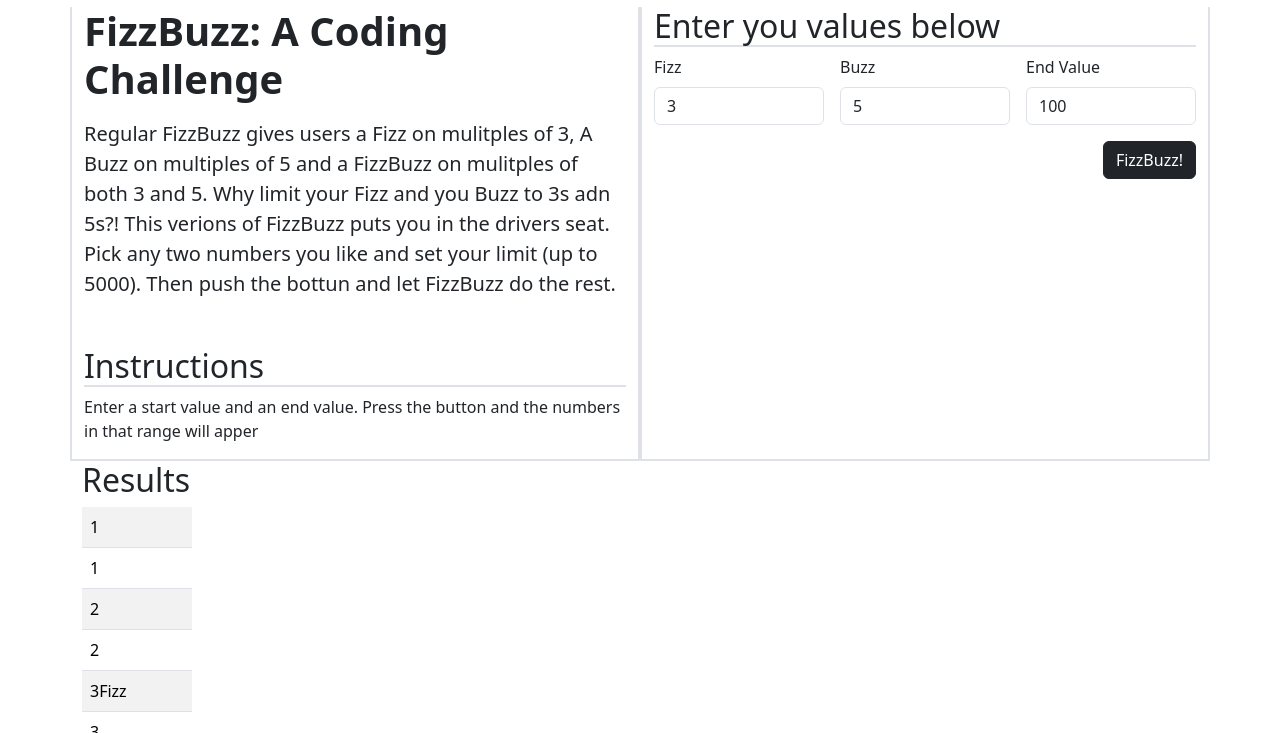
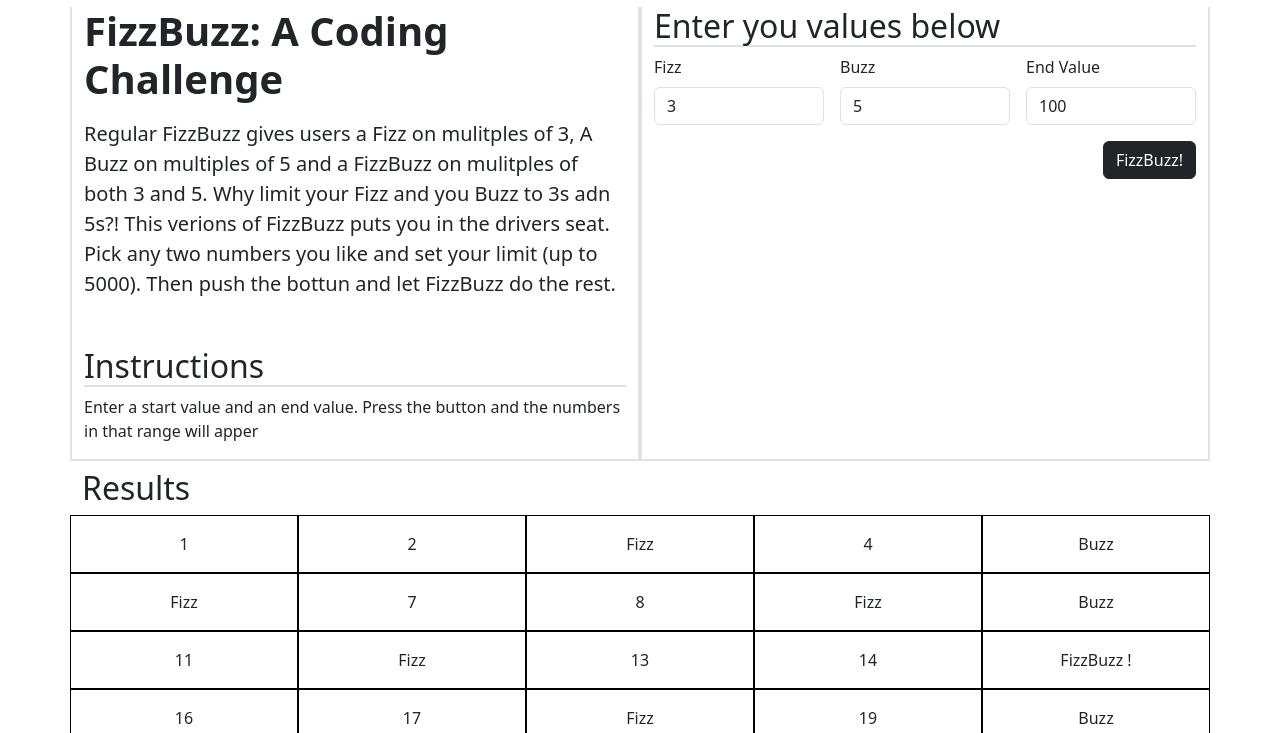
Before and after one commit to TJF71/FizzBuzz, a plain HTML site: page app.html in a window 1280 px wide. Both pictures are taken after a click on the button "FizzBuzz!". Shown: the part 67-800 px from the top of the page. Drawn offline with nearby package versions, Linux system fonts and the light colour scheme; some packages are replaced by stand-ins of ours; a script that the page names is missing.

Commit message:
got the columns and rows working

```diff
--- a/app.html
+++ b/app.html
@@ -72,7 +72,7 @@
 
 
     <main class="container py-3">
-        <div class="row ow-cols-1 row-cols-md-2 gy-1"> <!--  creates one col mobile and two at mid size screens plus-->
+        <div class="row row-cols-1 row-cols-md-2 gy-1"> <!--  creates one col mobile and two at mid size screens plus-->
             <div class="col border-start border-end  border-bottom border-2">
                 <h1 class=" fw-bold mb-3">FizzBuzz: A Coding Challenge</h1>
                 <p class="lead">
@@ -128,15 +128,14 @@
             </div>
         </div>
 
-        <!--
-            <h2 class="mt-5 border-bottom border-2"></h2> nothing but a bottom border here -->
 
-            <h2>Results</h2>
-                <table class="table table-striped d-table-row">
-                    <tbody id="results">
-                        <!-- numbers go here! -->
-                    </tbody>
-                </table>
+        <!-- <h2 class="mt-5 border-bottom border-2">Results</h2> nothing but a bottom border here -->
+
+        <h2 class="mt-2">Results</h2>
+            <div id="results" class="row row-cols-3 row-cols-sm-4 row-cols-md-5 ">
+            <!-- results here? -->
+        </div>
+
 
 
     </main>
--- a/css/site.css
+++ b/css/site.css
@@ -65,6 +65,18 @@ footer .bi:hover {
 .odd  {
     color: red !important;
 }
+
+
+#results .col {
+    text-align: center;
+    padding-top: 1rem;
+    padding-bottom: 1rem;
+    border: 1px solid rgb(1, 0, 0);
+
+}
+
+
+
 /*
 table {
     display: table;
--- a/js/site.js
+++ b/js/site.js
@@ -73,19 +73,19 @@ function displayValues(fizz, buzz, numbers) {
 
         if (currentNumber % fizz == 0 && currentNumber % buzz == 0) {
 
-            html += `<tr><td> ${currentNumber} FizzBuzz ! </td> </tr>`
+            html += `<div class ="col"> FizzBuzz ! </div>`
 
         } else if (currentNumber % fizz == 0) {
-            html += `<tr><td> ${currentNumber}Fizz </td></tr>`;
+            html += `<div class ="col"> Fizz </div>`;
         }
         else if (currentNumber % buzz == 0) {
-            html += `<tr><td> ${currentNumber}Buzz</td></tr>`;
+            html += `<div class ="col"> Buzz</div>`;
         }
 
-        else (html += `<tr><td >${currentNumber}</td></tr>`);
+        else (html += `<div class ="col">${currentNumber}</div>`);
 
-        // html += `<tr><td class="${className}">${currentNumber}</td></tr>`;
-        html += `<tr><td class="${className}">${currentNumber}</td></tr>`;
+
+
 
     }
 
```
